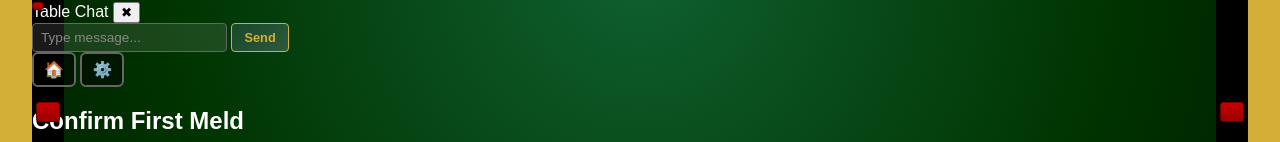
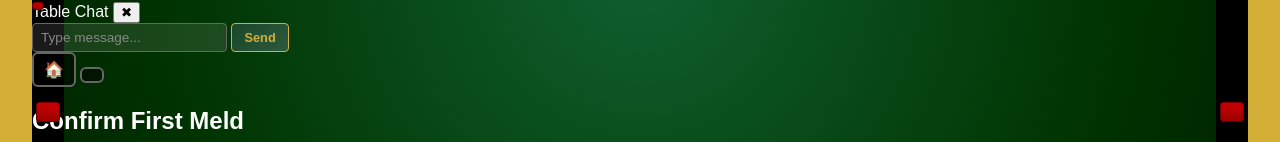
Before and after one commit to KalookiChampion/Kalooki-Champion, a website: page public/game.html in a window 1280 px wide. Shown: the part 288-430 px from the top of the page. Drawn offline with nearby package versions, Linux system fonts and the light colour scheme.

Commit message:
Update game.html

```diff
--- a/public/game.html
+++ b/public/game.html
@@ -141,7 +141,7 @@
       <div id="menu-panel">
         <div id="menu-buttons">
           <button id="btnLobby" title="Back to Lobby">🏠</button>
-          <button id="btnSettings" title="Settings">⚙️</button>
+          <button id="btnSettings" title="Settings"⚙️</button>
         </div>
         <button id="btnDebug" style="display:none;">Debug</button>
       </div>
```
